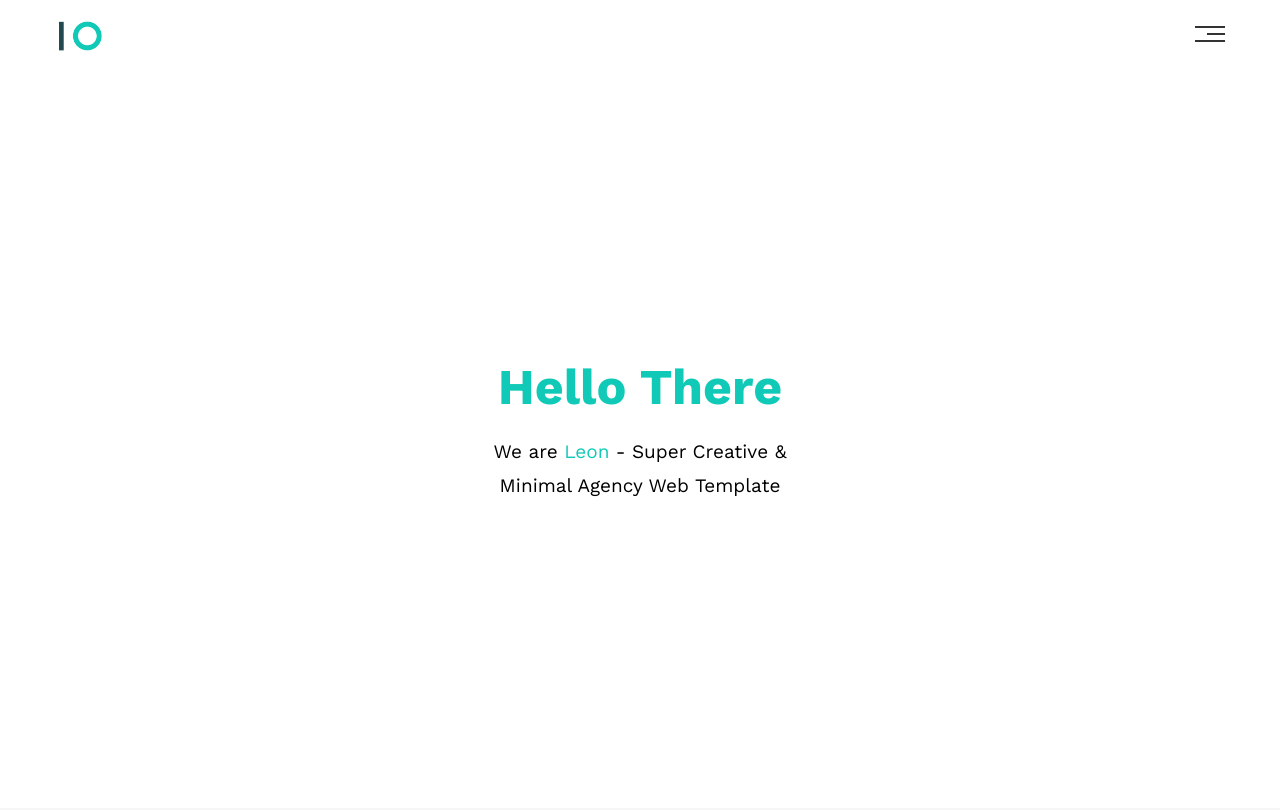
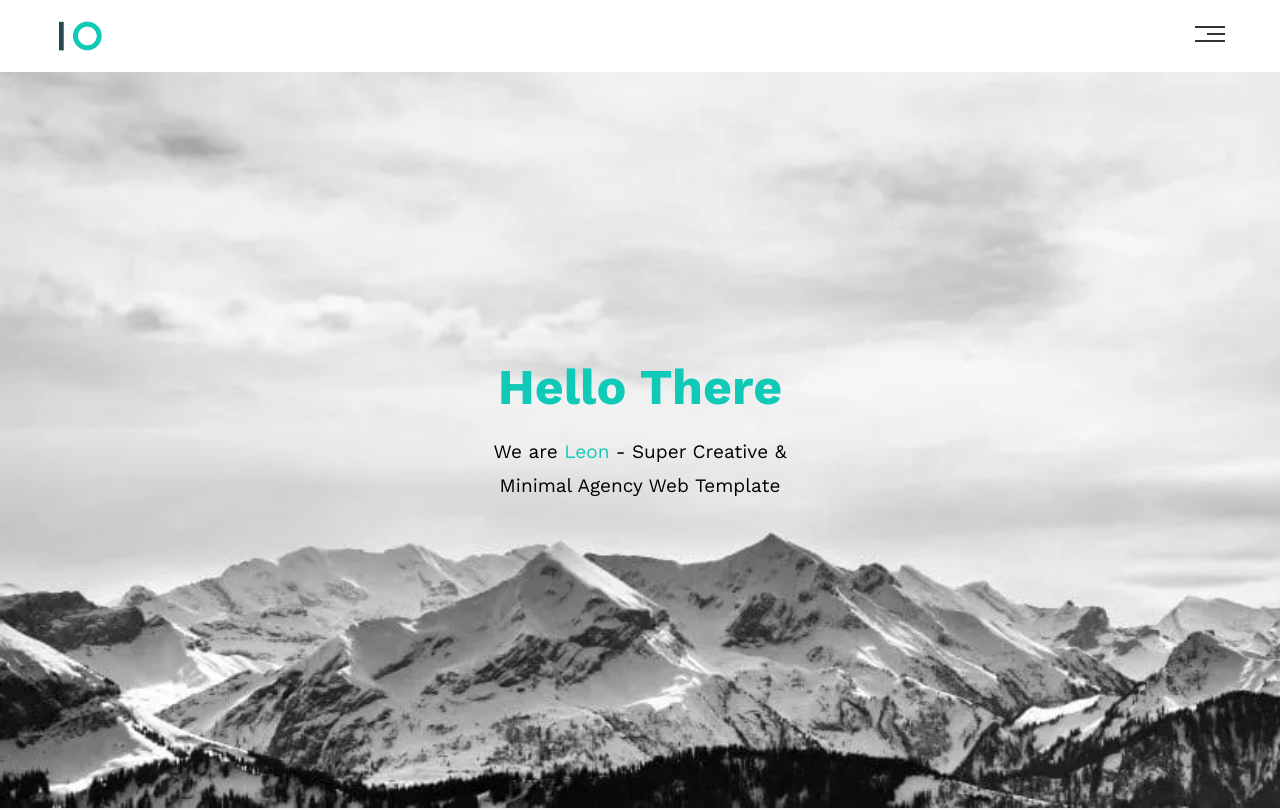
Before and after one commit to mohamed-ahmed-a-a/Leon_, a plain HTML site: page index.html in a window 1280 px wide. Shown: the top 810 px of the page. Drawn offline with nearby package versions, Linux system fonts and the light colour scheme; files that its build step writes are made by us from their sources; a web font is replaced by a local one.

Commit message:
Update leon.css

```diff
--- a/css/leon.css
+++ b/css/leon.css
@@ -176,12 +176,10 @@ body{
 
 /* Start Landing Section */
 .landing{
-    background-image: url(/images/background.png);
-    background-image: url(images/background.png);
+    background-image: url(../images/background.png);
     background-size: cover;
     height: calc(100vh - 64px);
     position: relative;
-
 }
 .landing .intro-text{
     position: absolute;
```
